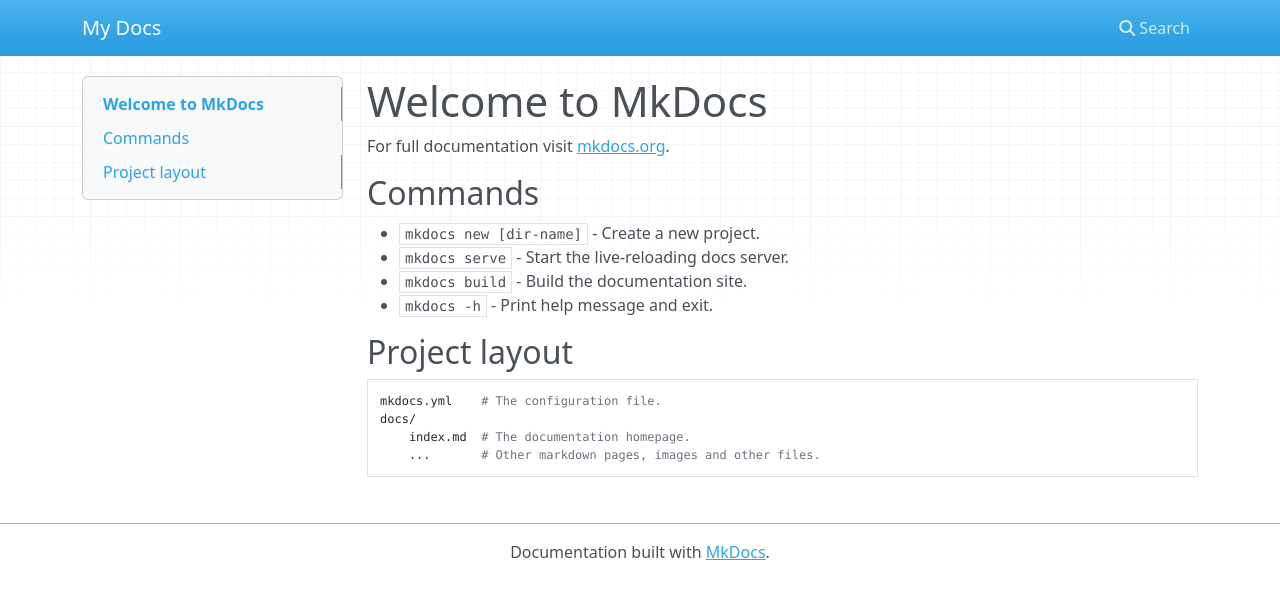
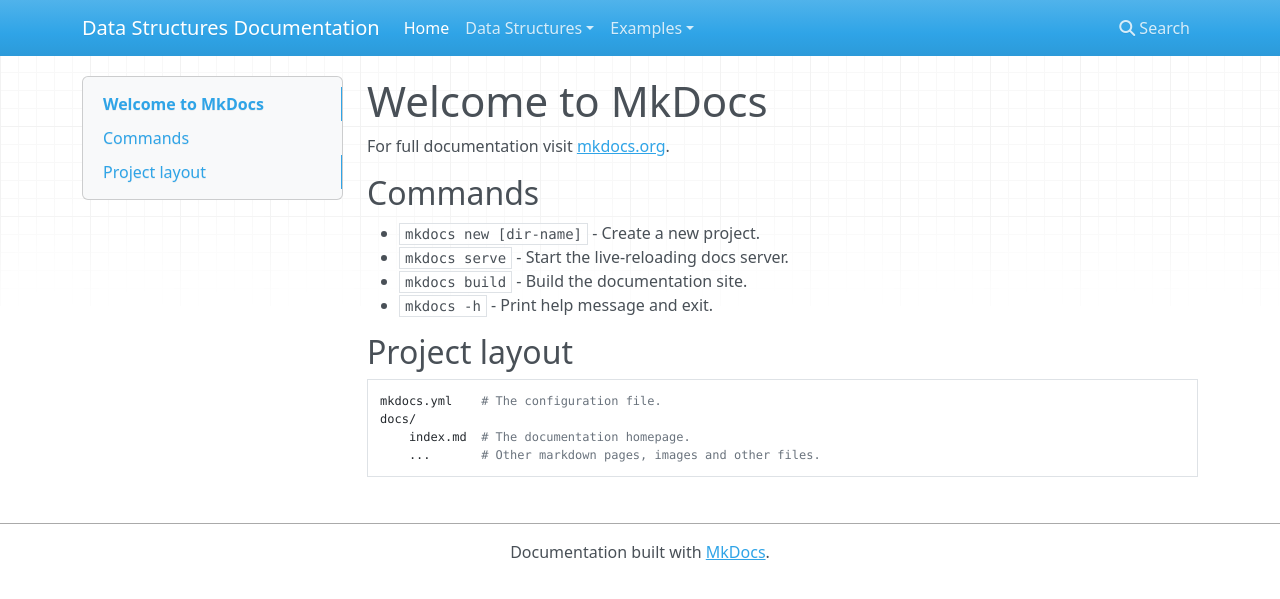
Before and after one commit to mamad9633/mkdocs-site, an MkDocs documentation site: the page built from docs/index.md, in a window 1280 px wide. Shown: the top 599 px of the page. Built offline with MkDocs 1.6.1, drawn with Linux system fonts in a browser that asks for light colours; nearby versions of some CDN libraries; some of the changed lines change nothing that is shown.

Commit message:
Update mkdocs.yml

```diff
--- a/mkdocs.yml
+++ b/mkdocs.yml
@@ -1 +1,23 @@
-site_name: My Docs
+site_name: Data Structures Documentation
+
+nav:
+  - Home: index.md
+  - Data Structures:
+      - Arrays: arrays.md
+      - Linked Lists: linked_lists.md
+      - Queue: queue.md
+      - Stack: stack.md
+      - Tree: tree.md
+  - Examples:
+      - Array Test: examples/array_test.ipynb
+      - Array Visualization: examples/array_visualization.ipynb
+      - Linked List Test: examples/linkedlist_test.ipynb
+      - Linked List Visualization: examples/linkedlist_visualization.ipynb
+      - Queue Test: examples/queue_test.ipynb
+      - Queue Visualization: examples/queue_visualization.ipynb
+      - Stack Test: examples/stack_test.ipynb
+      - Stack Visualization: examples/stack_visualization.ipynb
+      - Tree Test: examples/tree_test.ipynb
+      - Tree Visualization: examples/tree_visualization.ipynb
+
+# Add more sections as needed
```
